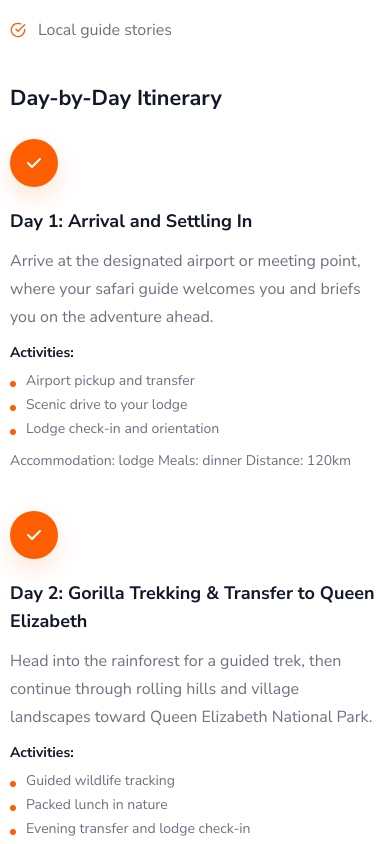
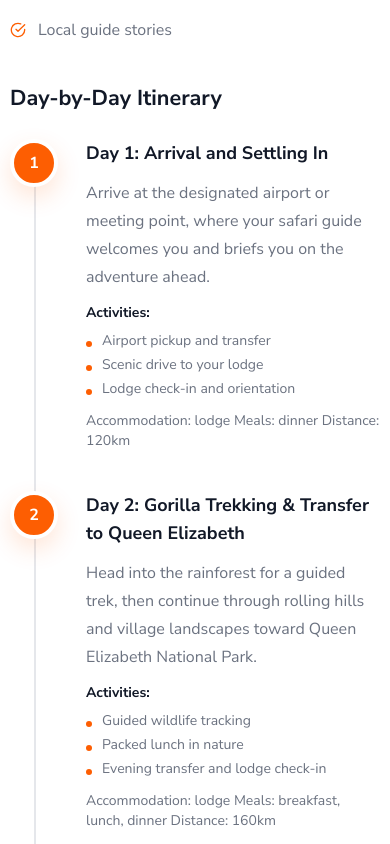
Before and after one commit to Philemon1234/Uganda_Family_Tours, a React (Vite) app: page /tours/chimpanzee-trekking in a window 390 px wide. Shown: the part 2260-3104 px from the top of the page. Built offline with nearby package versions, Linux system fonts and the light colour scheme.

Commit message:
Added animation on the itenary

```diff
--- a/src/pages/ItineraryPage.tsx
+++ b/src/pages/ItineraryPage.tsx
@@ -12,7 +12,10 @@ export function ItineraryPage({ onBook }: ItineraryPageProps) {
   const { tourId } = useParams()
   const tabSentinelRef = useRef<HTMLDivElement>(null)
   const tabNavRef = useRef<HTMLElement>(null)
+  const itineraryTimelineRef = useRef<HTMLDivElement>(null)
+  const dayMarkerRefs = useRef<(HTMLDivElement | null)[]>([])
   const [isTabStuck, setIsTabStuck] = useState(false)
+  const [timelineProgress, setTimelineProgress] = useState(0)
   const [activeTab, setActiveTab] = useState(0)
   const [activeGalleryImage, setActiveGalleryImage] = useState<string | null>(null)
   const tour = tours.find((item) => item.slug === tourId) ?? tours.find((item) => `${item.slug}-2` === tourId)
@@ -42,6 +45,36 @@ export function ItineraryPage({ onBook }: ItineraryPageProps) {
     }
   }, [])
 
+  useEffect(() => {
+    const updateTimelineProgress = () => {
+      const timeline = itineraryTimelineRef.current
+      const markers = dayMarkerRefs.current.filter(Boolean) as HTMLDivElement[]
+      if (!timeline || markers.length < 2) {
+        setTimelineProgress(0)
+        return
+      }
+
+      const timelineTop = timeline.getBoundingClientRect().top + window.scrollY
+      const firstMarker = markers[0]
+      const lastMarker = markers[markers.length - 1]
+      const firstCenter = firstMarker.getBoundingClientRect().top + window.scrollY + firstMarker.offsetHeight / 2 - timelineTop
+      const lastCenter = lastMarker.getBoundingClientRect().top + window.scrollY + lastMarker.offsetHeight / 2 - timelineTop
+      const viewportAnchor = window.scrollY + window.innerHeight * 0.42 - timelineTop
+      const nextProgress = Math.min(1, Math.max(0, (viewportAnchor - firstCenter) / (lastCenter - firstCenter)))
+
+      setTimelineProgress(nextProgress)
+    }
+
+    updateTimelineProgress()
+    window.addEventListener('scroll', updateTimelineProgress, { passive: true })
+    window.addEventListener('resize', updateTimelineProgress)
+
+    return () => {
+      window.removeEventListener('scroll', updateTimelineProgress)
+      window.removeEventListener('resize', updateTimelineProgress)
+    }
+  }, [tour?.slug])
+
   if (!tour) return <Navigate to="/tours" replace />
 
   const galleryMosaic = Array.from({ length: 4 }, (_, index) => tour.galleryImages[index % tour.galleryImages.length])
@@ -66,7 +99,7 @@ export function ItineraryPage({ onBook }: ItineraryPageProps) {
 
       <div ref={tabSentinelRef} className="-mt-8 h-px" aria-hidden="true" />
       <div className={isTabStuck ? 'h-[57px] md:h-[65px]' : ''}>
-        <div className={`transition-all duration-300 ease-out ${isTabStuck ? 'fixed left-0 right-0 top-0 z-50 w-full' : 'relative z-40 container-custom'}`}>
+        <div className={`transition-all duration-300 ease-out ${isTabStuck ? 'fixed left-0 right-0 top-[3.75rem] z-50 w-full lg:top-0' : 'relative z-40 container-custom'}`}>
           <nav
             ref={tabNavRef}
             className={`relative grid grid-cols-4 overflow-hidden bg-white transition-all duration-300 ease-out ${
@@ -142,11 +175,22 @@ export function ItineraryPage({ onBook }: ItineraryPageProps) {
 
             <section id="itinerary" className="scroll-mt-28">
               <h2 className="content-title">Day-by-Day Itinerary</h2>
-              <div className="mt-6 space-y-10">
-                {tour.itineraryDays.map((day) => (
-                  <article key={day.title} className="grid gap-5 md:grid-cols-[56px_1fr]">
-                    <div className="grid h-12 w-12 place-items-center rounded-full bg-primary text-white shadow-orange">
-                      <FaCheck />
+              <div ref={itineraryTimelineRef} className="relative mt-6 space-y-10">
+                <span className="absolute bottom-6 left-6 top-6 w-0.5 bg-gray-200" aria-hidden="true" />
+                <span
+                  className="absolute left-6 top-6 w-0.5 origin-top bg-primary shadow-[0_0_18px_rgba(253,94,2,0.35)]"
+                  style={{ height: `calc((100% - 3rem) * ${timelineProgress})` }}
+                  aria-hidden="true"
+                />
+                {tour.itineraryDays.map((day, index) => (
+                  <article key={day.title} className="relative grid grid-cols-[56px_1fr] gap-5">
+                    <div
+                      ref={(element) => {
+                        dayMarkerRefs.current[index] = element
+                      }}
+                      className="relative z-10 grid h-12 w-12 place-items-center rounded-full border-4 border-white bg-primary text-base font-black text-white shadow-orange"
+                    >
+                      {day.day.replace(/^Day\s*/i, '')}
                     </div>
                     <div>
                       <h3 className="text-lg font-black text-ink">{day.day}: {day.title}</h3>
```
